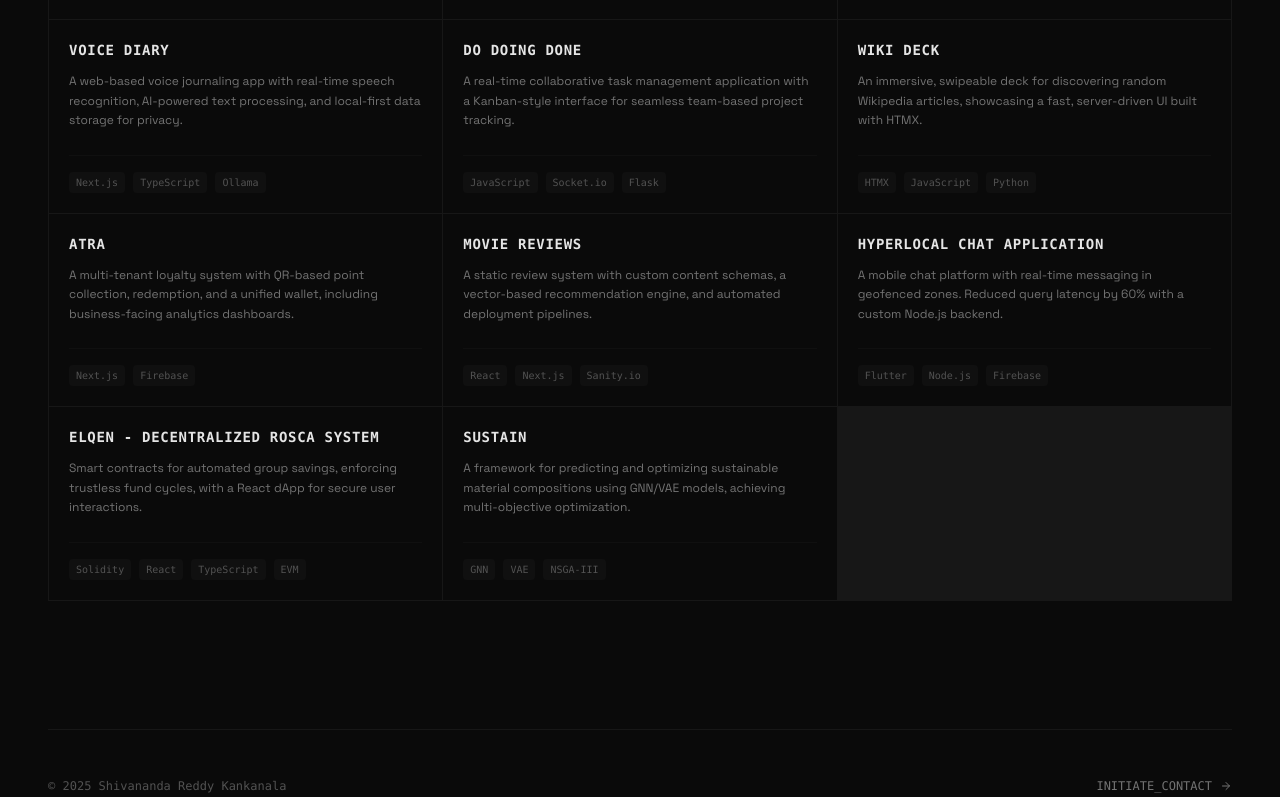
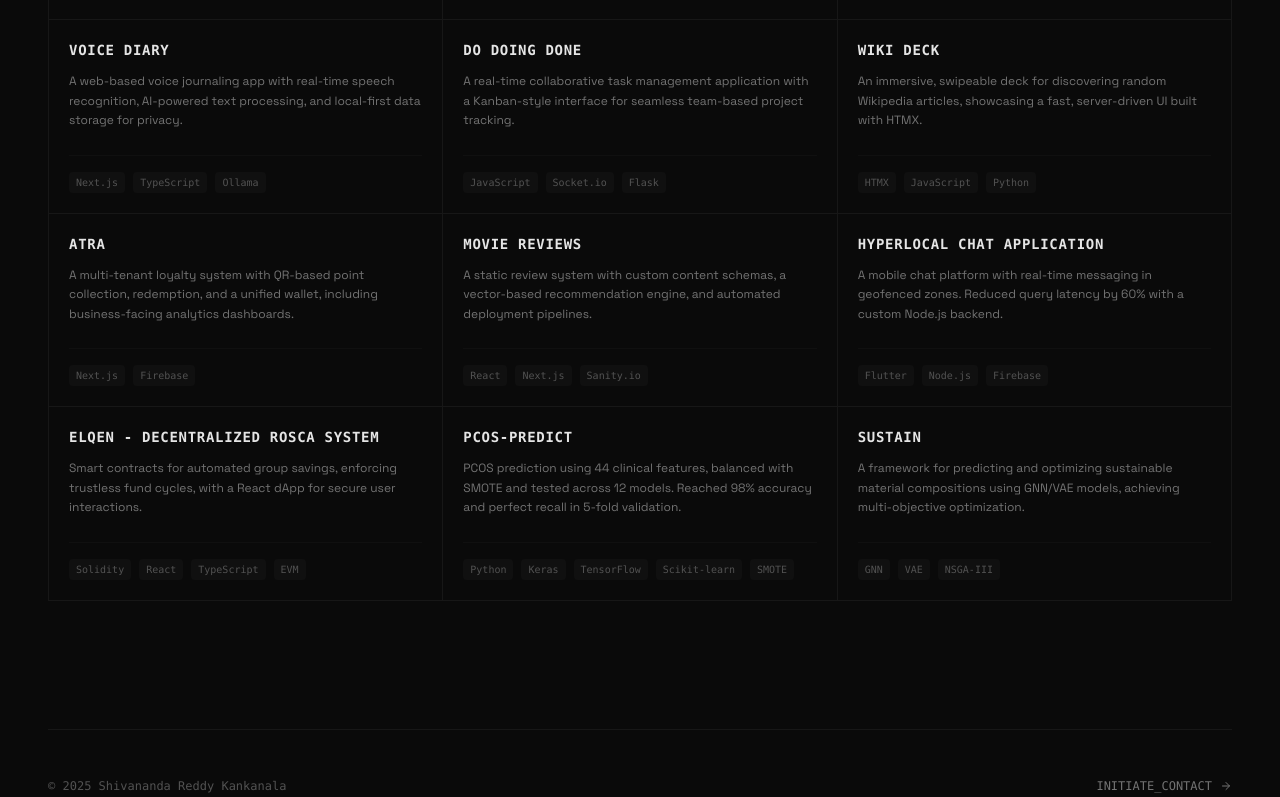
Before and after one commit to sh1vananda/portfolio, a React (Vite) app: page / in a window 1280 px wide. Shown: the part 2443-3240 px from the top of the page. Built offline with nearby package versions, Linux system fonts and the light colour scheme.

Commit message:
Update project links

```diff
--- a/components/ArtistCard.tsx
+++ b/components/ArtistCard.tsx
@@ -1,12 +1,12 @@
 /**
  * @license
  * SPDX-License-Identifier: Apache-2.0
-*/
+ */
 
-import React from 'react';
-import { motion } from 'framer-motion';
-import { Project } from '../types';
-import { ArrowUpRight } from 'lucide-react';
+import React from "react";
+import { motion } from "framer-motion";
+import { Project } from "../types";
+import { ArrowUpRight } from "lucide-react";
 
 interface ProjectCardProps {
   project: Project;
@@ -26,7 +26,10 @@ const ProjectCard: React.FC<ProjectCardProps> = ({ project, index }) => {
         <h3 className="text-sm font-mono font-bold text-neutral-200 uppercase tracking-wider group-hover:text-white transition-colors">
           {project.name}
         </h3>
-        <ArrowUpRight className="w-3 h-3 text-neutral-600 group-hover:text-white transition-colors opacity-0 -translate-y-1 translate-x-1 group-hover:opacity-100 group-hover:translate-y-0 group-hover:translate-x-0 duration-300" />
+        <ArrowUpRight
+          onClick={() => window.open(project.link, "_blank")}
+          className="w-3 h-3 text-neutral-600 group-hover:text-white transition-colors opacity-0 -translate-y-1 translate-x-1 group-hover:opacity-100 group-hover:translate-y-0 group-hover:translate-x-0 hover:text-stone-500 duration-300"
+        />
       </div>
 
       <p className="text-neutral-500 text-xs leading-relaxed mb-6 line-clamp-3 group-hover:text-neutral-400 transition-colors">
--- a/resumeData.ts
+++ b/resumeData.ts
@@ -60,84 +60,105 @@ export const resumeData: ResumeData = {
       technologies: ["Rust", "x86 Assembly"],
       description:
         "A capability-based microkernel for x86 with memory safety, featuring fast message-passing IPC and an optimized cache-friendly memory layout.",
+      link: "https://github.com/sh1vananda/rust-microkernel",
     },
     {
       name: "Path Tracer",
       technologies: ["Rust"],
       description:
         "A Monte Carlo physically-based renderer with global illumination and parallelized rendering for high-fidelity image synthesis.",
+      link: "https://github.com/sh1vananda/rust-path-tracer",
     },
     {
       name: "ls-pro",
       technologies: ["Rust"],
       description:
         "A modern, feature-rich replacement for the classic `ls` command, with features like Git integration and smart ignoring for a developer-friendly experience.",
+      link: "https://github.com/sh1vananda/ls-pro",
     },
     {
       name: "Cargo Space",
       technologies: ["Rust"],
       description:
         "A fast disk usage analyzer with parallel scanning and integrated local LLM support via Ollama API for AI-driven storage insights.",
+      link: "https://github.com/sh1vananda/cargo-space",
     },
     {
       name: "Sync-cli",
       technologies: ["Go"],
       description:
         "A cross-platform CLI tool that automates synchronization of package manifests, reducing configuration time from hours to minutes.",
+      link: "https://github.com/sh1vananda/sync-cli",
     },
     {
       name: "Local Network Pastebin",
       technologies: ["Go"],
       description:
         "A lightweight, secure pastebin service for local networks with both web and CLI interfaces, enabling ephemeral code sharing in controlled environments.",
+      link: "https://github.com/sh1vananda/pastebin",
     },
     {
       name: "Voice Diary",
       technologies: ["Next.js", "TypeScript", "Ollama"],
       description:
         "A web-based voice journaling app with real-time speech recognition, AI-powered text processing, and local-first data storage for privacy.",
+      link: "https://github.com/sh1vananda/voice-diary",
     },
     {
       name: "Do Doing Done",
       technologies: ["JavaScript", "Socket.io", "Flask"],
       description:
         "A real-time collaborative task management application with a Kanban-style interface for seamless team-based project tracking.",
+      link: "https://github.com/sh1vananda/do-doing-done",
     },
     {
       name: "Wiki Deck",
       technologies: ["HTMX", "JavaScript", "Python"],
       description:
         "An immersive, swipeable deck for discovering random Wikipedia articles, showcasing a fast, server-driven UI built with HTMX.",
+      link: "https://github.com/sh1vananda/wiki-deck",
     },
     {
       name: "Atra",
       technologies: ["Next.js", "Firebase"],
       description:
         "A multi-tenant loyalty system with QR-based point collection, redemption, and a unified wallet, including business-facing analytics dashboards.",
+      link: "https://github.com/sh1vananda/atra",
     },
     {
       name: "Movie Reviews",
       technologies: ["React", "Next.js", "Sanity.io"],
       description:
         "A static review system with custom content schemas, a vector-based recommendation engine, and automated deployment pipelines.",
+      link: "https://godrotted.vercel.app",
     },
     {
       name: "Hyperlocal Chat Application",
       technologies: ["Flutter", "Node.js", "Firebase"],
       description:
         "A mobile chat platform with real-time messaging in geofenced zones. Reduced query latency by 60% with a custom Node.js backend.",
+      link: "https://github.com/sh1vananda/kiwi-hyperlocal-chat",
     },
     {
       name: "Elqen - Decentralized ROSCA System",
       technologies: ["Solidity", "React", "TypeScript", "EVM"],
       description:
         "Smart contracts for automated group savings, enforcing trustless fund cycles, with a React dApp for secure user interactions.",
+      link: "https://github.com/sh1vananda/elqen",
+    },
+    {
+      name: "PCOS-Predict",
+      technologies: ["Python", "Keras", "TensorFlow", "Scikit-learn", "SMOTE"],
+      description:
+        "PCOS prediction using 44 clinical features, balanced with SMOTE and tested across 12 models. Reached 98% accuracy and perfect recall in 5-fold validation.",
+      link: "",
     },
     {
       name: "sustAIn",
       technologies: ["GNN", "VAE", "NSGA-III"],
       description:
         "A framework for predicting and optimizing sustainable material compositions using GNN/VAE models, achieving multi-objective optimization.",
+      link: "",
     },
   ],
 };
--- a/types.ts
+++ b/types.ts
@@ -14,6 +14,7 @@ export interface Project {
   name: string;
   technologies: string[];
   description: string;
+  link: string;
 }
 
 export interface Skills {
```
